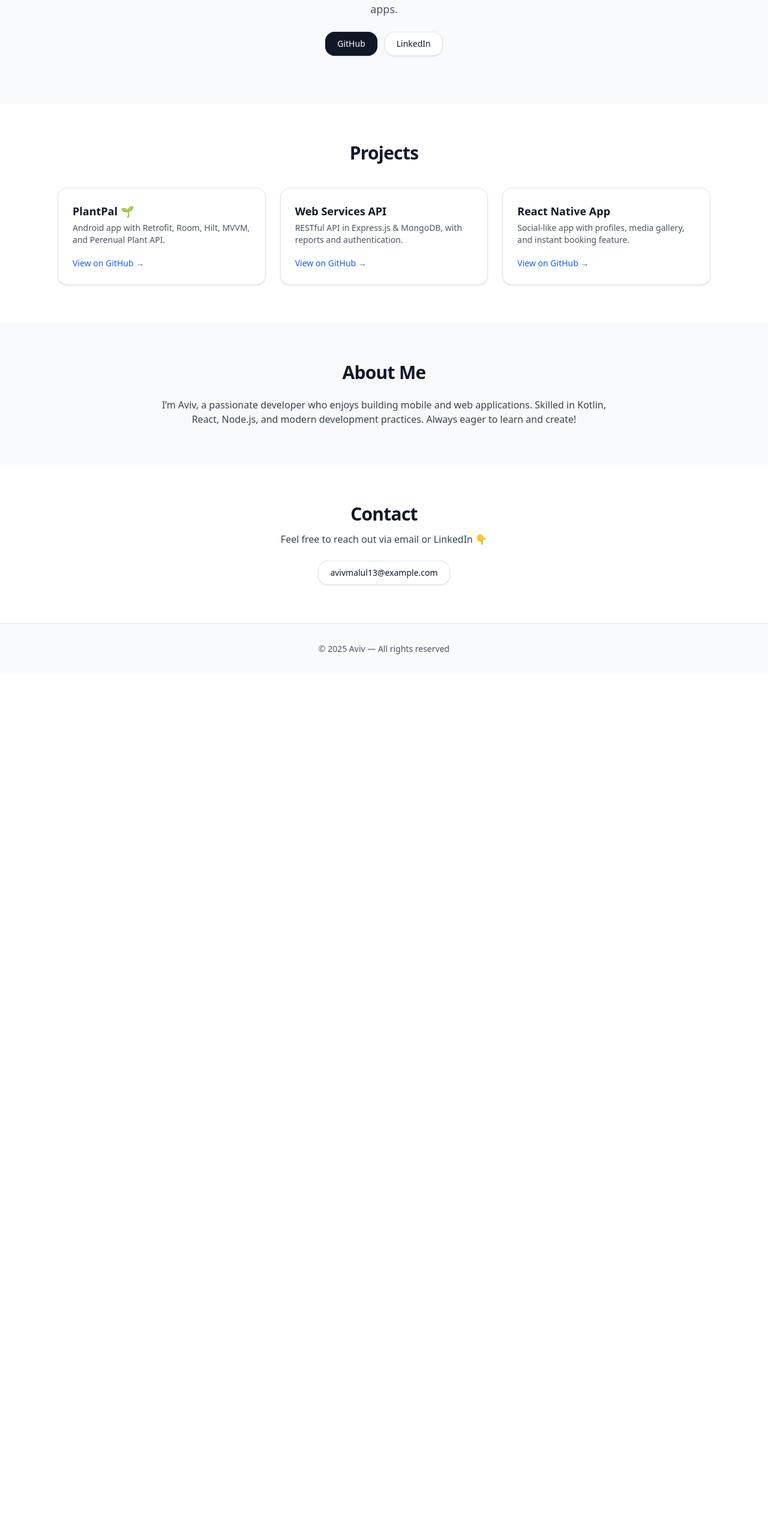
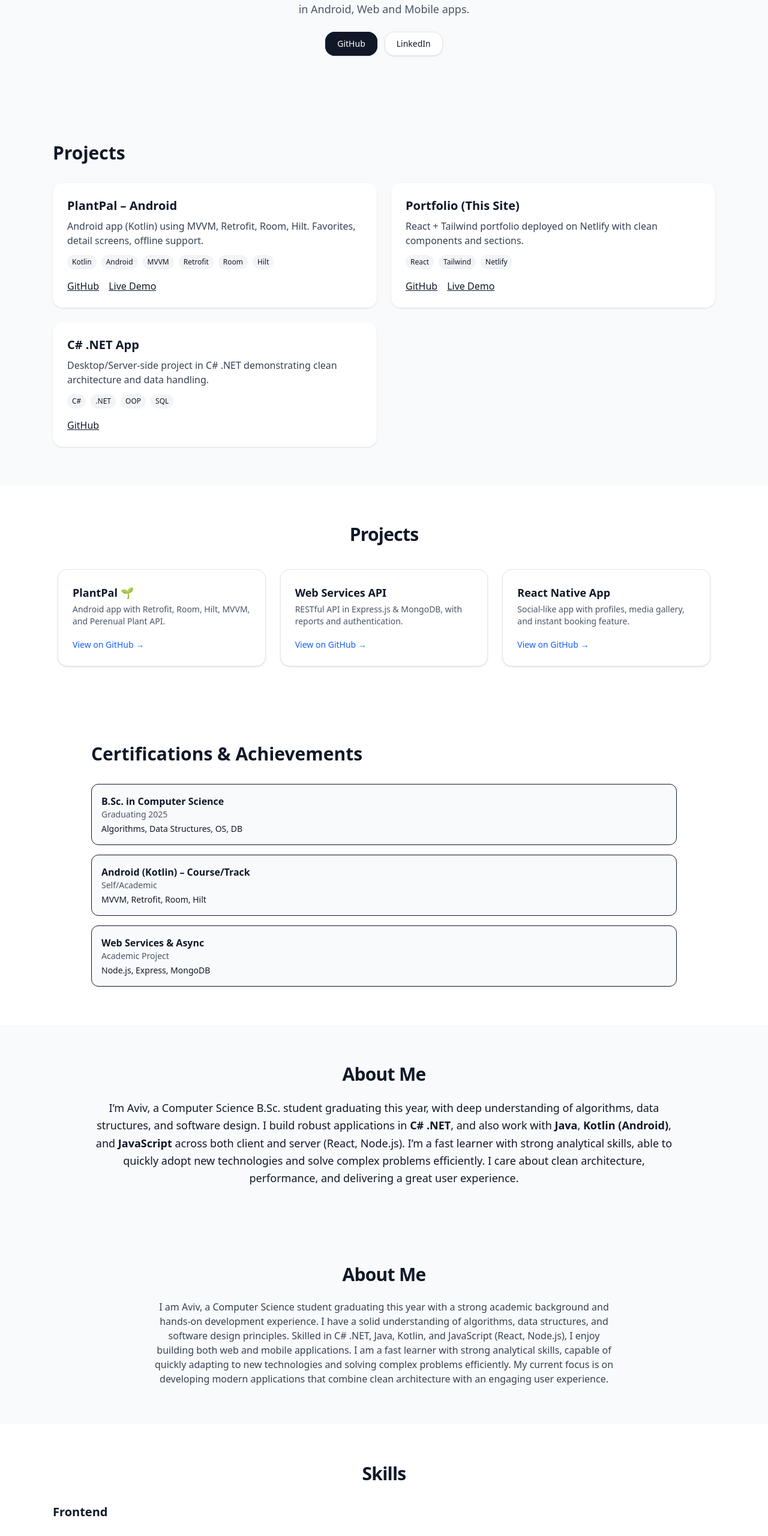
Before and after one commit to aviv2525/AvivPortfolio, a Next.js app: page / in a window 1280 px wide. Shown: the part 236-2797 px from the top of the page at 60% size. Before the commit the page ends 1360 px from the top, so only its background shows below. Built offline with nearby package versions, Linux system fonts and the light colour scheme.

Commit message:
double UIUX

```diff
--- /dev/null
+++ b/pages/AboutSection.jsx
@@ -0,0 +1,18 @@
+export function AboutSection() {
+  return (
+    <section id="about" className="py-16 bg-gray-50">
+      <div className="max-w-5xl mx-auto px-6">
+
+        <h3 className="text-3xl font-bold tracking-tight text-center mb-6">About Me</h3>
+        <p className="text-lg leading-relaxed text-center">
+          I’m Aviv, a Computer Science B.Sc. student graduating this year, with deep understanding of
+          algorithms, data structures, and software design. I build robust applications in <b>C# .NET</b>,
+          and also work with <b>Java</b>, <b>Kotlin (Android)</b>, and <b>JavaScript</b> across both
+          client and server (React, Node.js). I’m a fast learner with strong analytical skills, able to
+          quickly adopt new technologies and solve complex problems efficiently. I care about clean
+          architecture, performance, and delivering a great user experience.
+        </p>
+      </div>
+    </section>
+  );
+}
--- /dev/null
+++ b/pages/AchievementsSection.jsx
@@ -0,0 +1,23 @@
+export function AchievementsSection() {
+  const items = [
+    { title: "B.Sc. in Computer Science", org: "Graduating 2025", note: "Algorithms, Data Structures, OS, DB" },
+    { title: "Android (Kotlin) – Course/Track", org: "Self/Academic", note: "MVVM, Retrofit, Room, Hilt" },
+    { title: "Web Services & Async", org: "Academic Project", note: "Node.js, Express, MongoDB" },
+  ];
+  return (
+    <section id="achievements" className="py-16 bg-white">
+      <div className="max-w-5xl mx-auto px-6">
+        <h2 className="text-3xl font-bold mb-8">Certifications & Achievements</h2>
+        <div className="space-y-4">
+          {items.map((it) => (
+            <div key={it.title} className="p-4 rounded-xl border bg-gray-50">
+              <div className="font-semibold">{it.title}</div>
+              <div className="text-sm text-gray-600">{it.org}</div>
+              <div className="text-sm mt-1">{it.note}</div>
+            </div>
+          ))}
+        </div>
+      </div>
+    </section>
+  );
+}
--- /dev/null
+++ b/pages/ContactSection.jsx
@@ -0,0 +1,23 @@
+export function ContactSection() {
+  return (
+    <section id="contact" className="py-16 bg-gray-900 text-white">
+      <div className="max-w-4xl mx-auto px-6 text-center">
+        <h2 className="text-3xl font-bold mb-4">Let’s Work Together</h2>
+        <p className="text-gray-300 mb-6">
+          Open to junior software roles and freelance projects. Feel free to reach out.
+        </p>
+        <div className="flex justify-center gap-4">
+          <a href="mailto:youremail@example.com" className="px-5 py-3 rounded-xl bg-white text-gray-900 font-semibold">
+            Email Me
+          </a>
+          <a href="https://github.com/aviv2525" target="_blank" rel="noreferrer" className="px-5 py-3 rounded-xl border border-white/30">
+            GitHub
+          </a>
+          <a href="https://www.linkedin.com/in/your-profile" target="_blank" rel="noreferrer" className="px-5 py-3 rounded-xl border border-white/30">
+            LinkedIn
+          </a>
+        </div>
+      </div>
+    </section>
+  );
+}
--- /dev/null
+++ b/pages/ProjectSection.jsx
@@ -0,0 +1,49 @@
+function Tag({ children }) {
+  return <span className="px-2 py-1 text-xs rounded-full bg-gray-100">{children}</span>;
+}
+
+function ProjectCard({ title, descr, tech = [], links = {} }) {
+  return (
+    <div className="p-6 rounded-2xl bg-white shadow-sm hover:shadow-md transition">
+      <h3 className="text-xl font-semibold">{title}</h3>
+      <p className="mt-2 text-gray-700">{descr}</p>
+      <div className="mt-3 flex flex-wrap gap-2">
+        {tech.map(t => <Tag key={t}>{t}</Tag>)}
+      </div>
+      <div className="mt-4 flex gap-4">
+        {links.github && <a className="underline" href={links.github} target="_blank" rel="noreferrer">GitHub</a>}
+        {links.demo && <a className="underline" href={links.demo} target="_blank" rel="noreferrer">Live Demo</a>}
+      </div>
+    </div>
+  );
+}
+
+export function ProjectsSection() {
+  return (
+    <section id="projects" className="py-16 bg-gray-50">
+      <div className="max-w-6xl mx-auto px-6">
+        <h2 className="text-3xl font-bold mb-8">Projects</h2>
+        <div className="grid md:grid-cols-2 gap-6">
+          <ProjectCard
+            title="PlantPal – Android"
+            descr="Android app (Kotlin) using MVVM, Retrofit, Room, Hilt. Favorites, detail screens, offline support."
+            tech={["Kotlin", "Android", "MVVM", "Retrofit", "Room", "Hilt"]}
+            links={{ github: "https://github.com/<your-username>/PlantPal", demo: "#" }}
+          />
+          <ProjectCard
+            title="Portfolio (This Site)"
+            descr="React + Tailwind portfolio deployed on Netlify with clean components and sections."
+            tech={["React", "Tailwind", "Netlify"]}
+            links={{ github: "https://github.com/<your-username>/portfolio", demo: "https://avivportfolio2525.netlify.app/" }}
+          />
+          <ProjectCard
+            title="C# .NET App"
+            descr="Desktop/Server-side project in C# .NET demonstrating clean architecture and data handling."
+            tech={["C#", ".NET", "OOP", "SQL"]}
+            links={{ github: "https://github.com/<your-username>/dotnet-app" }}
+          />
+        </div>
+      </div>
+    </section>
+  );
+}
--- /dev/null
+++ b/pages/SkillsSection.jsx
@@ -0,0 +1,83 @@
+const skills = [
+  // Frontend
+  { group: "Frontend", items: [
+    { name: "React", icon: "devicon-react-original" },
+    { name: "HTML", icon: "devicon-html5-plain" },
+    { name: "CSS3", icon: "devicon-css3-plain" },
+    { name: "JavaScript", icon: "devicon-javascript-plain" },
+  ]},
+  // Backend & Languages
+  { group: "Backend & Languages", items: [
+    { name: "C# .NET", icon: "devicon-dotnetcore-plain" },
+    { name: "Java", icon: "devicon-java-plain" },
+    { name: "Kotlin", icon: "devicon-kotlin-plain" },
+    { name: "Node.js", icon: "devicon-nodejs-plain" },
+  ]},
+  // Mobile
+  { group: "Mobile", items: [
+    { name: "Android (Kotlin)", icon: "devicon-android-plain" },
+  ]},
+  // Databases & Tools
+  { group: "Databases & Tools", items: [
+    { name: "SQL", icon: "devicon-mysql-plain" },
+    { name: "Git", icon: "devicon-git-plain" },
+    { name: "GitHub", icon: "devicon-github-original" },
+    { name: "Docker", icon: "devicon-docker-plain" },
+  ]},
+  // CS Core
+  { group: "CS Core", items: [
+    { name: "Algorithms & Data Structures", icon: "devicon-c-plain" }, // סמל כללי
+  ]},
+];
+
+function SkillBadge({ icon, name }) {
+  return (
+    <div className="flex items-center gap-3 p-4 rounded-2xl shadow-sm bg-white hover:shadow-md transition">
+      <i className={`${icon} text-3xl`} aria-hidden />
+      <span className="font-medium">{name}</span>
+    </div>
+  );
+}
+
+export function SkillsSection() {
+  return (
+    <section id="skills" className="py-16 bg-white">
+      <div className="max-w-6xl mx-auto px-6">
+        <h2 className="text-3xl font-bold tracking-tight text-center mb-8">Skills</h2>
+        <div className="space-y-10">
+          {skills.map(({ group, items }) => (
+            <div key={group}>
+              <h3 className="text-xl font-semibold mb-4">{group}</h3>
+              <div className="grid grid-cols-2 sm:grid-cols-3 lg:grid-cols-4 gap-4">
+                {items.map(s => <SkillBadge key={s.name} {...s} />)}
+              </div>
+            </div>
+          ))}
+        </div>
+      </div>
+    </section>
+  );
+}
+function LevelBar({ label, level = 85 }) {
+  return (
+    <div className="mb-3">
+      <div className="flex justify-between text-sm mb-1">
+        <span className="font-medium">{label}</span>
+        <span>{level}%</span>
+      </div>
+      <div className="h-2 bg-gray-100 rounded-full overflow-hidden">
+        <div className="h-full bg-gray-900" style={{ width: `${level}%` }} />
+      </div>
+    </div>
+  );
+}
+
+// בתוך SkillsSection, אחרי ה־div של ה־grid:
+<div className="mt-10 max-w-xl">
+  <h4 className="text-lg font-semibold mb-3">Proficiency (Self‑Assessment)</h4>
+  <LevelBar label="C# .NET" level={88} />
+  <LevelBar label="React" level={75} />
+  <LevelBar label="Kotlin / Android" level={80} />
+  <LevelBar label="Node.js" level={78} />
+  <LevelBar label="Algorithms & Data Structures" level={90} />
+</div>
--- a/pages/index.js
+++ b/pages/index.js
@@ -1,4 +1,10 @@
 import { useEffect } from "react";
+import { AboutSection } from './AboutSection.jsx';
+import { SkillsSection } from "./SkillsSection";
+import { ProjectsSection } from "./ProjectSection.jsx";
+import { AchievementsSection } from "./AchievementsSection.jsx";
+import { ContactSection  } from "./ContactSection.jsx";
+
 
 export default function Home() {
   useEffect(() => {
@@ -7,7 +13,7 @@ export default function Home() {
 
   return (
     <main className="min-h-screen bg-gray-50 text-gray-900">
-      {/* Header */}
+
       <header className="sticky top-0 z-50 border-b border-gray-200/70 bg-white/80 backdrop-blur supports-[backdrop-filter]:bg-white/60">
         <div className="mx-auto flex h-16 max-w-6xl items-center justify-between px-4 sm:px-6 lg:px-8">
           <h1 className="text-lg sm:text-xl font-semibold tracking-tight">
@@ -26,6 +32,7 @@ export default function Home() {
             Hire me
           </a>
         </div>
+
       </header>
 
       {/* Hero Section */}
@@ -39,6 +46,7 @@ export default function Home() {
             Hi, I’m Aviv 👋
           </h2>
           <p className="mx-auto mt-4 max-w-2xl text-base sm:text-lg text-gray-600">
+            Computer Science B.Sc. student
             Full‑stack developer in progress 🚀 specializing in Android, Web and Mobile apps.
           </p>
           <div className="mt-6 flex flex-wrap items-center justify-center gap-3">
@@ -63,6 +71,8 @@ export default function Home() {
       </section>
 
       {/* Projects Section */}
+
+      <ProjectsSection />
       <section id="projects" className="bg-white">
         <div className="mx-auto max-w-6xl px-4 sm:px-6 lg:px-8 py-16">
           <h3 className="text-2xl sm:text-3xl font-semibold tracking-tight text-center mb-10">
@@ -131,21 +141,31 @@ export default function Home() {
           </div>
         </div>
       </section>
+      {/* Achievements Section */}
+      <AchievementsSection />
+      {/* About Section */}
 
-      {/* About Section */}
+            <AboutSection />
       <section id="about" className="bg-gray-50">
         <div className="mx-auto max-w-6xl px-4 sm:px-6 lg:px-8 py-16">
           <h3 className="text-2xl sm:text-3xl font-semibold tracking-tight text-center mb-6">
             About Me
           </h3>
           <p className="mx-auto max-w-3xl text-center text-gray-700">
-            I’m Aviv, a passionate developer who enjoys building mobile and web applications.
-            Skilled in Kotlin, React, Node.js, and modern development practices. Always eager to learn and create!
+           I am Aviv, a Computer Science student graduating this year with a strong academic background and hands-on development experience.
+          I have a solid understanding of algorithms, data structures, and software design principles.
+          Skilled in C# .NET, Java, Kotlin, and JavaScript (React, Node.js), I enjoy building both web and mobile applications.
+          I am a fast learner with strong analytical skills, capable of quickly adapting to new technologies and solving complex problems efficiently.
+          My current focus is on developing modern applications that combine clean architecture with an engaging user experience.
           </p>
         </div>
       </section>
+      {/* Skills Section */}
+      <SkillsSection />
+      {/* Contact Section */}
+      <ContactSection />
+      {/* Contact Section */}
 
-      {/* Contact Section */}
       <section id="contact" className="bg-white">
         <div className="mx-auto max-w-6xl px-4 sm:px-6 lg:px-8 py-16 text-center">
           <h3 className="text-2xl sm:text-3xl font-semibold tracking-tight mb-3">
@@ -158,7 +178,7 @@ export default function Home() {
             href="mailto:avivmalul13@gmail.com"
             className="inline-flex items-center rounded-2xl bg-white px-5 py-2.5 text-sm font-medium text-gray-900 shadow-sm ring-1 ring-inset ring-gray-200 hover:shadow-md focus:outline-none focus-visible:ring-2 focus-visible:ring-gray-400/60"
           >
-            avivmalul13@example.com
+            avivmalul13@gmail.com
           </a>
         </div>
       </section>
@@ -174,14 +194,3 @@ export default function Home() {
     </main>
   );
 }
-
-/* הערת Netlify נשארת כמו אצלך אם תרצה דיפלוי:
-[build]
-  command = "npm run build"
-  publish = ".next"
-
-[[redirects]]
-  from = "/*"
-  to = "/index.html"
-  status = 200
-*/
```
